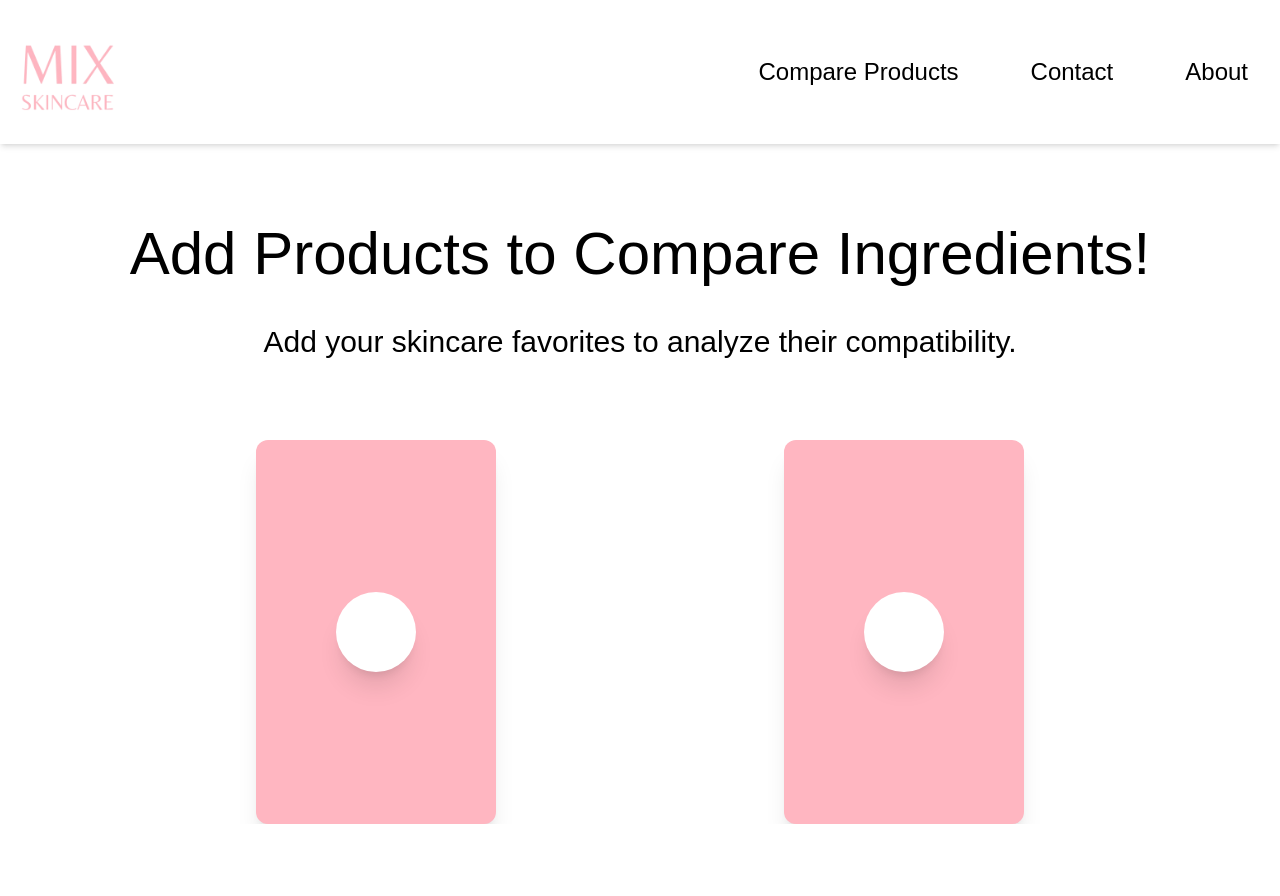
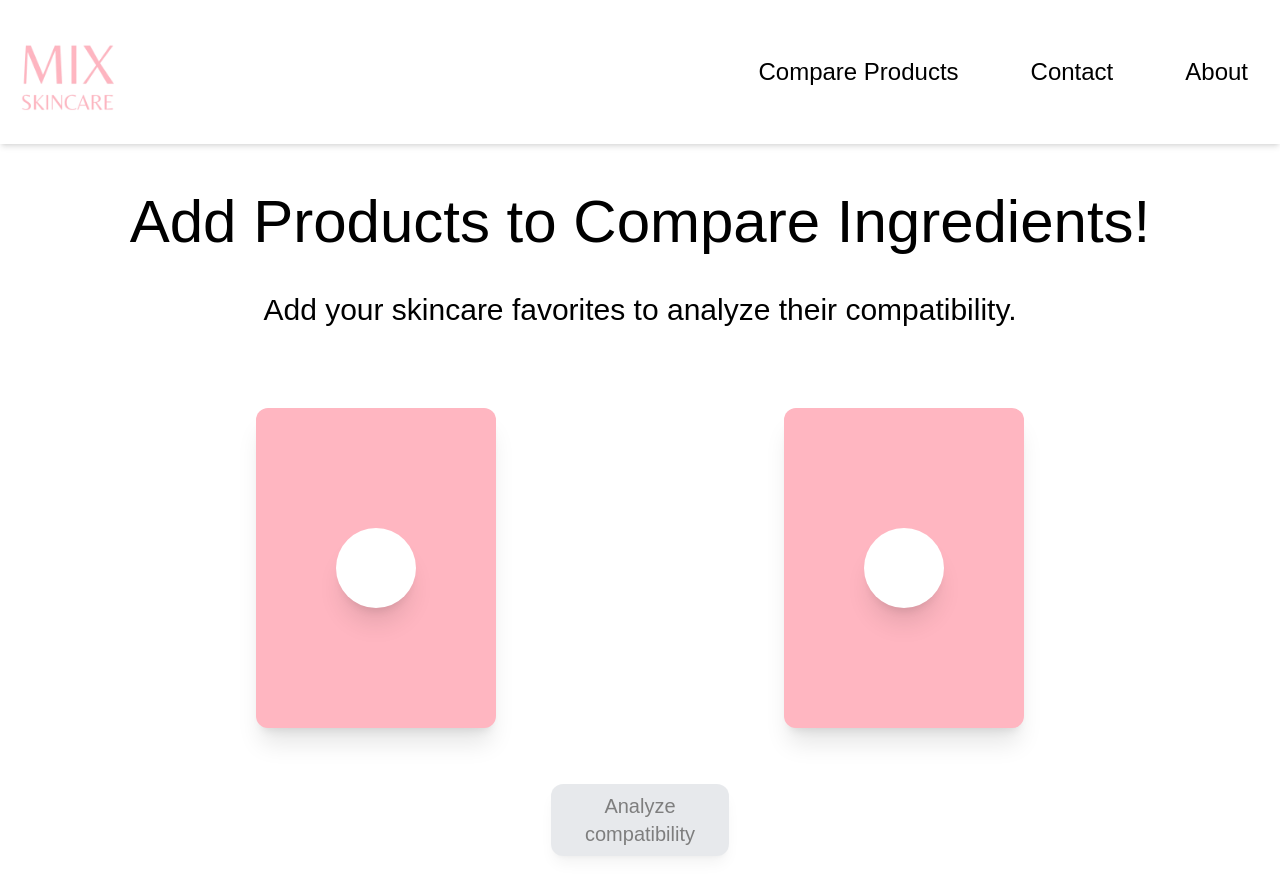
Before and after one commit to giadaunger/MixSkincareFrontend, a React (Vite) app: page /compare in a window 1280 px wide. Shown: the top 896 px of the page. Before the commit the page ends 824 px from the top, so only its background shows below. Built offline with nearby package versions, Linux system fonts and the light colour scheme; some icons are missing; a web font is replaced by a local one.

Commit message:
Added a btn and some styling

```diff
--- a/src/pages/CompareProducts.jsx
+++ b/src/pages/CompareProducts.jsx
@@ -23,12 +23,12 @@ function CompareProducts() {
       </div>
       <div className="z-0">
         <div className="w-5/6 mx-auto">
-          <div className="w-full mx-auto text-center mt-20">
+          <div className="w-full mx-auto text-center mt-12">
               <h2 className="text-4xl min-[500px]:text-5xl md:text-6xl mb-4 min-[500px]:mb-10">Add Products to Compare Ingredients!</h2>
               <p className="text-xl min-[500px]:text-2xl md:text-3xl mb-10 min-[500px]:mb-20">Add your skincare favorites to analyze their compatibility.</p>
           </div>
           <div className="flex flex-col md:flex-row justify-center items-center gap-8 md:gap-24">
-            <div className="bg-[#ffb6c1] rounded-xl w-60 min-w-60 min-h-96 flex items-center justify-center shadow-xl">
+            <div className="bg-[#ffb6c1] rounded-xl w-60 min-w-60 min-h-80 flex items-center justify-center shadow-xl">
               {firstProduct ? (
                 <div className="flex flex-col items-center p-4">
                   <img src={firstProduct.product_img} alt="product img" className="w-32 h-32 object-cover rounded-lg mb-4" />
@@ -44,7 +44,7 @@ function CompareProducts() {
             <div className="flex justify-center items-center">
               <Plus className="w-24 h-24 text-[#ffb6c1]"/>
             </div>
-            <div className="bg-[#ffb6c1] rounded-xl w-60 min-w-60 min-h-96 flex items-center justify-center shadow-xl">
+            <div className="bg-[#ffb6c1] rounded-xl w-60 min-w-60 min-h-80 flex items-center justify-center shadow-xl">
               {secondProduct ? (
                 <div className="flex flex-col items-center p-4">
                   <img src={secondProduct.product_img} alt="product img" className="w-32 h-32 object-cover rounded-lg mb-4" />
@@ -58,6 +58,14 @@ function CompareProducts() {
               )}
             </div>
           </div>
+          <div className="flex justify-center">
+            <button
+            disabled={!firstProduct || !secondProduct}
+            className={`w-full lg:w-1/6 mt-14 mb-28 rounded-xl shadow-lg text-center text-xl p-2 transition-colors duration-200
+              ${(!firstProduct || !secondProduct) ? 'bg-gray-300 cursor-not-allowed opacity-50' : 'bg-[#ffb6c1] hover:bg-[#ff9eab] active:bg-[#ff8c9c]'}`}>
+                Analyze compatibility
+            </button>
+          </div>
         </div>
       </div>
     </div>
```
